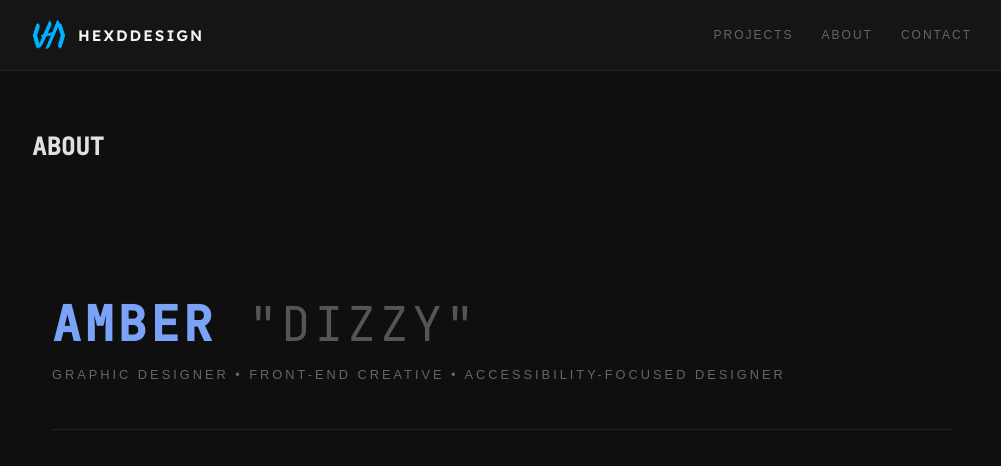
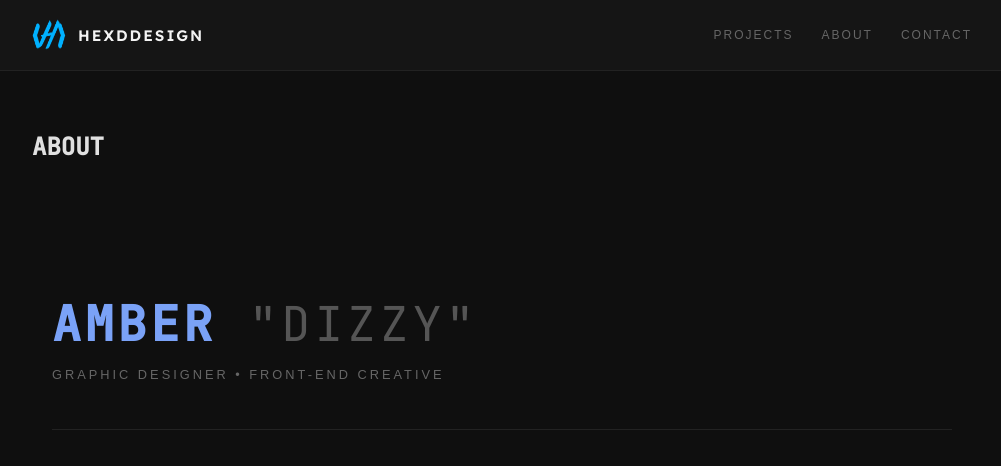
Before and after one commit to HexdDesign/hexddesign.github.io, a Jekyll site: the page built from about.markdown, in a window 1280 px wide. Shown: the top 466 px of the page, without its empty margins (138-1139 px from the left). Built offline with Jekyll 4.4.1, drawn with Linux system fonts in a browser that asks for light colours; some web fonts are replaced; grey boxes are pictures that could not be loaded.

Commit message:
Update about.markdown

```diff
--- a/about.markdown
+++ b/about.markdown
@@ -12,7 +12,7 @@ permalink: /about/
         Amber <span class="about-alias">"Dizzy"</span>
       </h1>
       <p class="about-tagline">
-        Graphic Designer • Front-End Creative • Accessibility-Focused Designer
+        Graphic Designer • Front-End Creative
       </p>
     </div>
   </div>
```
